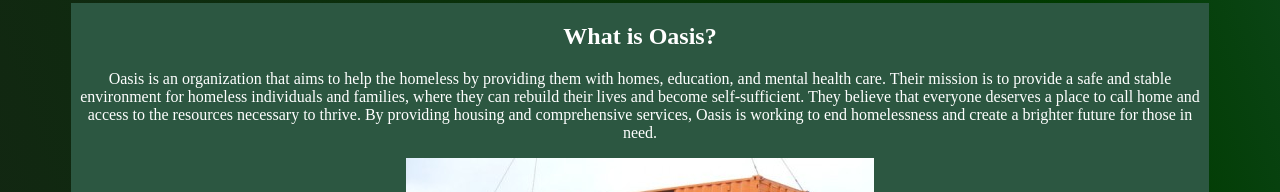
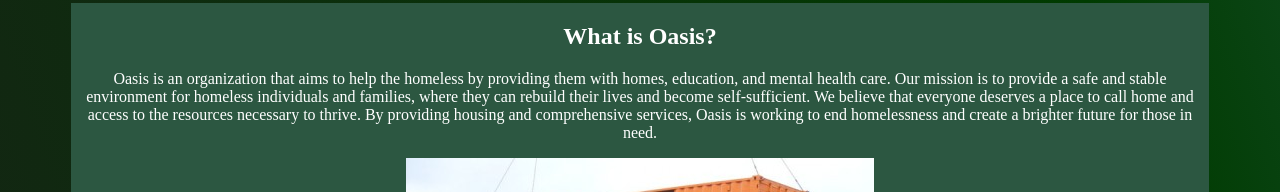
Before and after one commit to Serene-Valley/Oasis, a plain HTML site: page home.html in a window 1280 px wide. Shown: the part 500-692 px from the top of the page. Drawn offline with nearby package versions, Linux system fonts and the light colour scheme; a web font is replaced by a local one.

Commit message:
Made updates to our 'What is Oasis?' section

```diff
--- a/home.html
+++ b/home.html
@@ -32,7 +32,7 @@
         <article id="what-is">
             <section id="intro">
               <h2>What is Oasis?</h2>
-              <p id="oasis-explained">Oasis is an organization that aims to help the homeless by providing them with homes, education, and mental health care. Their mission is to provide a safe and stable environment for homeless individuals and families, where they can rebuild their lives and become self-sufficient. They believe that everyone deserves a place to call home and access to the resources necessary to thrive. By providing housing and comprehensive services, Oasis is working to end homelessness and create a brighter future for those in need.</p>
+              <p id="oasis-explained">Oasis is an organization that aims to help the homeless by providing them with homes, education, and mental health care. Our mission is to provide a safe and stable environment for homeless individuals and families, where they can rebuild their lives and become self-sufficient. We believe that everyone deserves a place to call home and access to the resources necessary to thrive. By providing housing and comprehensive services, Oasis is working to end homelessness and create a brighter future for those in need.</p>
             </section>
             <div class="main-carousel" data-flickity= '{ "cellAlign": "left", "contain": true }'>
                 <div class="carousel-cell">
```
